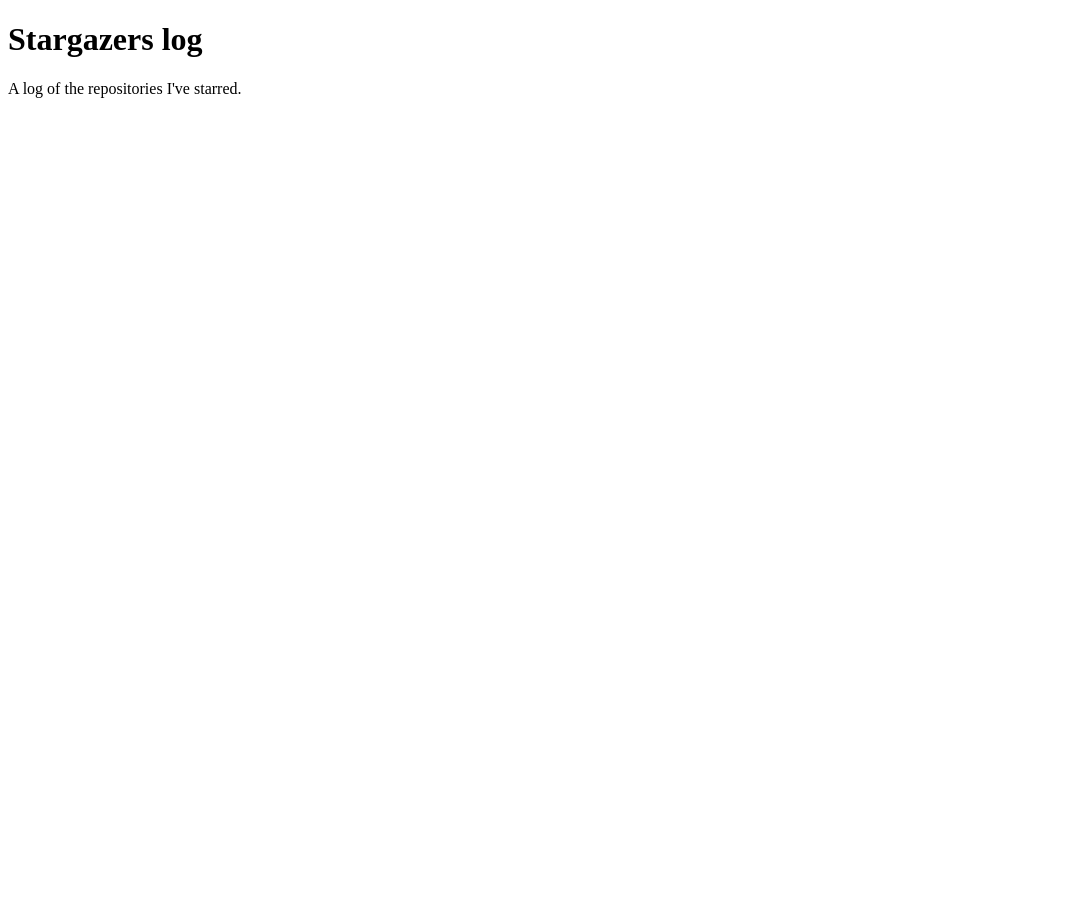
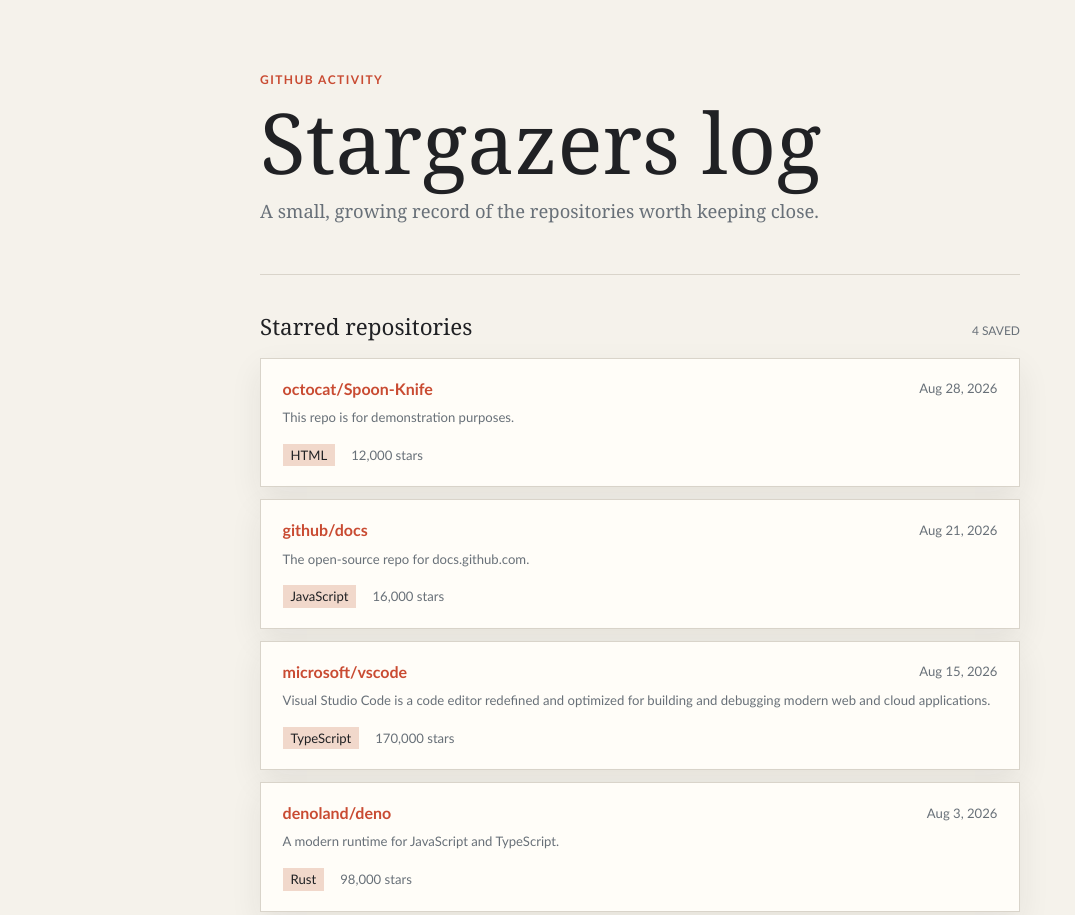
Before and after one commit to pakhi15-hue/stargazers-log, a plain HTML site: page index.html in a window 1280 px wide. Shown: the whole page, without its empty margins (0-1075 px from the left). Before the commit the page ends 800 px from the top, so only its background shows below. Drawn offline with Linux system fonts and the light colour scheme.

Commit message:
Add starred repositories list.

```diff
--- /dev/null
+++ b/events.json
@@ -0,0 +1,46 @@
+[
+  {
+    "type": "WatchEvent",
+    "created_at": "2026-08-28T09:30:00Z",
+    "repo": {
+      "name": "octocat/Spoon-Knife",
+      "description": "This repo is for demonstration purposes.",
+      "language": "HTML",
+      "stargazers_count": 12000,
+      "html_url": "https://github.com/octocat/Spoon-Knife"
+    }
+  },
+  {
+    "type": "WatchEvent",
+    "created_at": "2026-08-21T14:10:00Z",
+    "repo": {
+      "name": "github/docs",
+      "description": "The open-source repo for docs.github.com.",
+      "language": "JavaScript",
+      "stargazers_count": 16000,
+      "html_url": "https://github.com/github/docs"
+    }
+  },
+  {
+    "type": "WatchEvent",
+    "created_at": "2026-08-15T17:45:00Z",
+    "repo": {
+      "name": "microsoft/vscode",
+      "description": "Visual Studio Code is a code editor redefined and optimized for building and debugging modern web and cloud applications.",
+      "language": "TypeScript",
+      "stargazers_count": 170000,
+      "html_url": "https://github.com/microsoft/vscode"
+    }
+  },
+  {
+    "type": "WatchEvent",
+    "created_at": "2026-08-03T11:20:00Z",
+    "repo": {
+      "name": "denoland/deno",
+      "description": "A modern runtime for JavaScript and TypeScript.",
+      "language": "Rust",
+      "stargazers_count": 98000,
+      "html_url": "https://github.com/denoland/deno"
+    }
+  }
+]
--- a/index.html
+++ b/index.html
@@ -2,10 +2,29 @@
 <html lang="en">
   <head>
     <meta charset="utf-8">
+    <meta name="viewport" content="width=device-width, initial-scale=1">
+    <meta name="description" content="A log of repositories starred on GitHub.">
+    <link rel="stylesheet" href="style.css">
+    <script src="script.js" defer></script>
     <title>Stargazers log</title>
   </head>
   <body>
-    <h1>Stargazers log</h1>
-    <p>A log of the repositories I've starred.</p>
+    <main class="page-shell">
+      <header class="page-header">
+        <p class="eyebrow">GitHub activity</p>
+        <h1>Stargazers log</h1>
+        <p class="intro">A small, growing record of the repositories worth keeping close.</p>
+      </header>
+
+      <section class="repository-section" aria-labelledby="repository-heading">
+        <div class="section-heading">
+          <h2 id="repository-heading">Starred repositories</h2>
+          <span id="repository-count" class="count" aria-live="polite"></span>
+        </div>
+        <div id="repository-list" class="repository-list" aria-live="polite">
+          <p class="status">Loading repositories...</p>
+        </div>
+      </section>
+    </main>
   </body>
 </html>
--- /dev/null
+++ b/script.js
@@ -0,0 +1,60 @@
+const repositoryList = document.querySelector("#repository-list");
+const repositoryCount = document.querySelector("#repository-count");
+
+function formatDate(dateString) {
+  return new Intl.DateTimeFormat("en", {
+    dateStyle: "medium"
+  }).format(new Date(dateString));
+}
+
+function createRepositoryCard(event) {
+  const repository = event.repo;
+  const card = document.createElement("a");
+  card.className = "repository";
+  card.href = repository.html_url;
+  card.target = "_blank";
+  card.rel = "noreferrer";
+
+  const topline = document.createElement("div");
+  topline.className = "repository-topline";
+
+  const name = document.createElement("h3");
+  name.className = "repository-name";
+  name.textContent = repository.name;
+
+  const date = document.createElement("time");
+  date.className = "repository-date";
+  date.dateTime = event.created_at;
+  date.textContent = formatDate(event.created_at);
+
+  const description = document.createElement("p");
+  description.className = "repository-description";
+  description.textContent = repository.description;
+
+  const metadata = document.createElement("div");
+  metadata.className = "repository-meta";
+  metadata.innerHTML = `<span class="language">${repository.language}</span><span>${repository.stargazers_count.toLocaleString()} stars</span>`;
+
+  topline.append(name, date);
+  card.append(topline, description, metadata);
+  return card;
+}
+
+async function renderRepositories() {
+  try {
+    const response = await fetch("events.json");
+    if (!response.ok) {
+      throw new Error(`Request failed with status ${response.status}`);
+    }
+
+    const events = await response.json();
+    repositoryList.replaceChildren(...events.map(createRepositoryCard));
+    repositoryCount.textContent = `${events.length} saved`;
+  } catch (error) {
+    repositoryList.innerHTML = "<p class=\"status\">Unable to load the repository log right now.</p>";
+    repositoryCount.textContent = "Unavailable";
+    console.error(error);
+  }
+}
+
+renderRepositories();
--- /dev/null
+++ b/style.css
@@ -0,0 +1,175 @@
+:root {
+  color-scheme: light;
+  --ink: #202124;
+  --muted: #687078;
+  --paper: #f5f2eb;
+  --surface: #fffdf8;
+  --line: #d9d4ca;
+  --accent: #c94b32;
+  --accent-soft: #f1d8cb;
+  --shadow: 0 12px 30px rgba(44, 39, 32, 0.08);
+}
+
+* {
+  box-sizing: border-box;
+}
+
+body {
+  min-width: 320px;
+  margin: 0;
+  color: var(--ink);
+  background: var(--paper);
+  font-family: Georgia, "Times New Roman", serif;
+}
+
+.page-shell {
+  width: min(100% - 2rem, 760px);
+  margin: 0 auto;
+  padding: 4.5rem 0 5rem;
+}
+
+.page-header {
+  padding-bottom: 3rem;
+  border-bottom: 1px solid var(--line);
+}
+
+.eyebrow {
+  margin: 0 0 1rem;
+  color: var(--accent);
+  font-family: "Trebuchet MS", sans-serif;
+  font-size: 0.75rem;
+  font-weight: 700;
+  letter-spacing: 0.12em;
+  text-transform: uppercase;
+}
+
+h1,
+h2,
+p {
+  margin-top: 0;
+}
+
+h1 {
+  max-width: 12ch;
+  margin-bottom: 1rem;
+  font-size: clamp(3rem, 9vw, 5.25rem);
+  font-weight: 400;
+  line-height: 0.92;
+}
+
+.intro {
+  max-width: 38rem;
+  margin-bottom: 0;
+  color: var(--muted);
+  font-size: 1.15rem;
+  line-height: 1.6;
+}
+
+.repository-section {
+  padding-top: 2.25rem;
+}
+
+.section-heading {
+  display: flex;
+  align-items: baseline;
+  justify-content: space-between;
+  gap: 1rem;
+  margin-bottom: 1rem;
+}
+
+h2 {
+  margin-bottom: 0;
+  font-size: 1.4rem;
+  font-weight: 400;
+}
+
+.count {
+  color: var(--muted);
+  font-family: "Trebuchet MS", sans-serif;
+  font-size: 0.75rem;
+  text-transform: uppercase;
+}
+
+.repository-list {
+  display: grid;
+  gap: 0.75rem;
+}
+
+.repository {
+  display: block;
+  padding: 1.25rem 1.35rem;
+  color: inherit;
+  text-decoration: none;
+  background: var(--surface);
+  border: 1px solid var(--line);
+  box-shadow: var(--shadow);
+  transition: border-color 160ms ease, transform 160ms ease;
+}
+
+.repository:hover,
+.repository:focus-visible {
+  border-color: var(--accent);
+  outline: none;
+  transform: translateY(-2px);
+}
+
+.repository-topline,
+.repository-meta {
+  display: flex;
+  align-items: center;
+  justify-content: space-between;
+  gap: 1rem;
+}
+
+.repository-name {
+  margin: 0;
+  color: var(--accent);
+  font-family: "Trebuchet MS", sans-serif;
+  font-size: 1rem;
+  overflow-wrap: anywhere;
+}
+
+.repository-date,
+.repository-description,
+.repository-meta {
+  color: var(--muted);
+  font-family: "Trebuchet MS", sans-serif;
+  font-size: 0.82rem;
+}
+
+.repository-description {
+  margin: 0.65rem 0 1rem;
+  line-height: 1.5;
+}
+
+.repository-meta {
+  justify-content: flex-start;
+  flex-wrap: wrap;
+}
+
+.language {
+  padding: 0.2rem 0.5rem;
+  color: var(--ink);
+  background: var(--accent-soft);
+}
+
+.status {
+  margin: 0;
+  padding: 1.25rem;
+  color: var(--muted);
+  background: var(--surface);
+  border: 1px dashed var(--line);
+  font-family: "Trebuchet MS", sans-serif;
+}
+
+@media (max-width: 520px) {
+  .page-shell {
+    padding-top: 3rem;
+  }
+
+  .repository-topline {
+    align-items: flex-start;
+    flex-direction: column;
+    gap: 0.35rem;
+  }
+}
```
